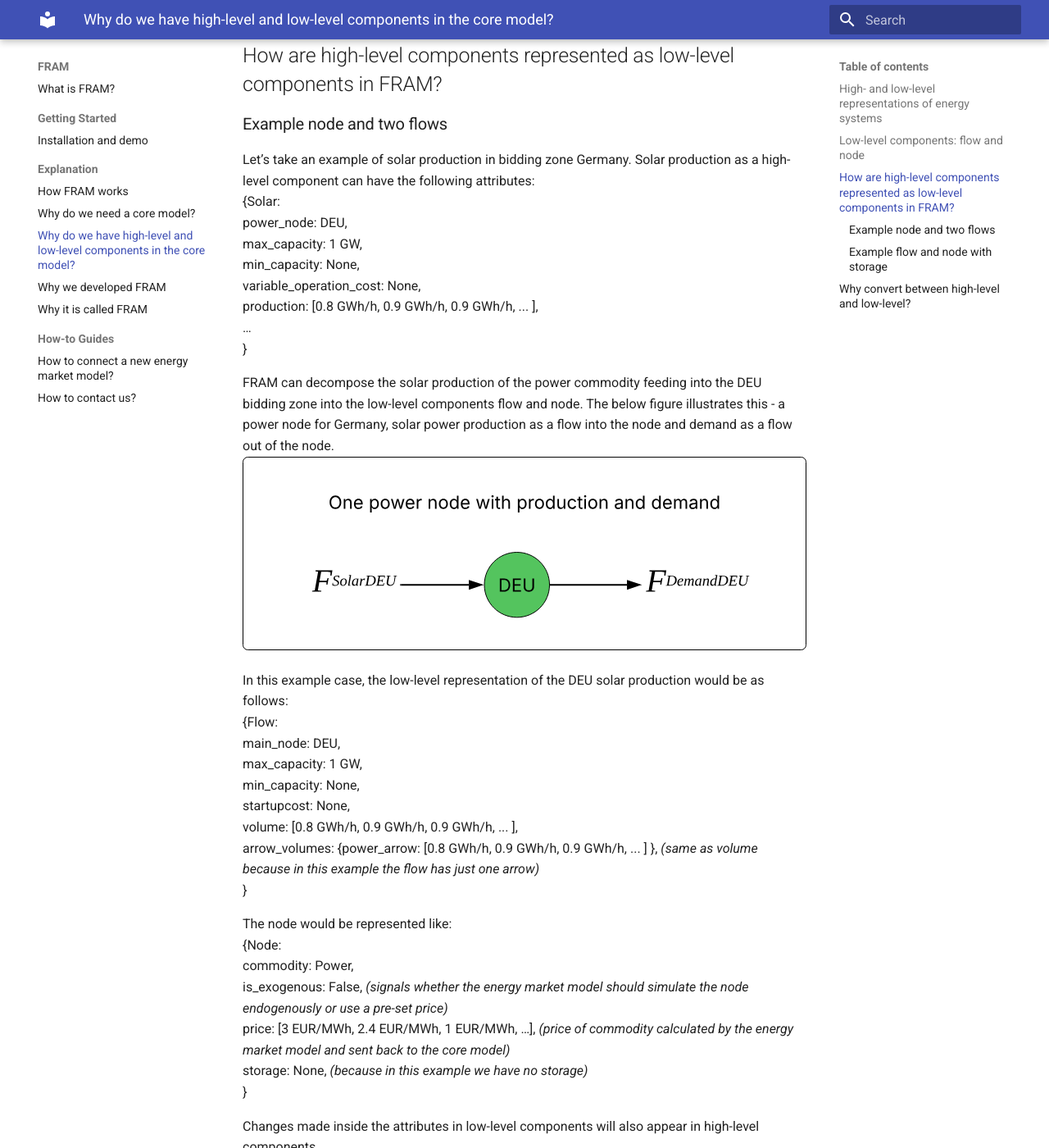
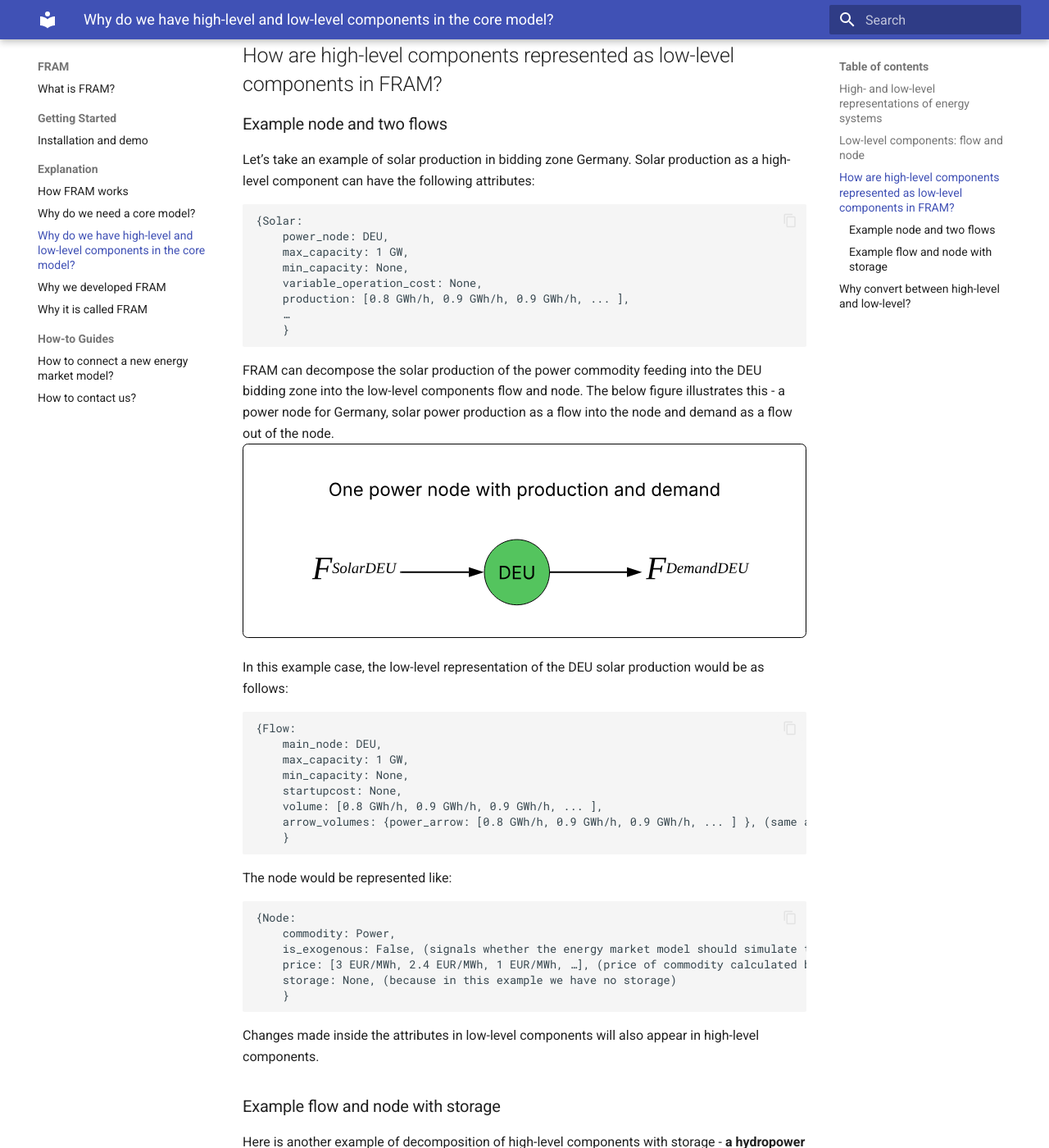
Before and after one commit to NVE/fram, an MkDocs documentation site: the page built from docs/why_components.md, in a window 1280 px wide and 1400 px high, scrolled down 860 px. Shown: the whole window at 82% size. Built offline with MkDocs 1.6.1 and Material for MkDocs 9.7.7, drawn with Linux system fonts in a browser that asks for light colours; the version menu is left out; some of the changed text lies outside the part shown.

Commit message:
Update docuentation

````diff
--- a/docs/tables/core_model_attribute_table.csv
+++ b/docs/tables/core_model_attribute_table.csv
@@ -1,3 +1,3 @@
-component,efficiency,startup_cost,min_capacity,…,
-plant 1,0.5,100,40,…,
-plant 2,0.4,150,50,…,
+component,efficiency,startup_cost,min_capacity,…
+plant 1,0.5,100,40,…
+plant 2,0.4,150,50,…
--- a/docs/why_components.md
+++ b/docs/why_components.md
@@ -14,6 +14,7 @@ Flows represent a commodity flow and can have arrow attributes that each describ
 
 ### Example node and two flows
 Let’s take an example of solar production in bidding zone Germany. Solar production as a high-level component can have the following attributes:
+```text
 {Solar:
     power_node: DEU,
     max_capacity: 1 GW,
@@ -22,27 +23,32 @@ Let’s take an example of solar production in bidding zone Germany. Solar produ
     production: [0.8 GWh/h, 0.9 GWh/h, 0.9 GWh/h, ... ],
     …
     }
+```
 
 FRAM can decompose the solar production of the power commodity feeding into the DEU bidding zone into the low-level components flow and node. The below figure illustrates this - a power node for Germany, solar power production as a flow into the node and demand as a flow out of the node.
 ![Illustration one node](img/low_level_one_node.svg)
 
 In this example case, the low-level representation of the DEU solar production would be as follows:
+```text
 {Flow:
     main_node: DEU,
     max_capacity: 1 GW,
     min_capacity: None,
     startupcost: None,
     volume: [0.8 GWh/h, 0.9 GWh/h, 0.9 GWh/h, ... ],
-    arrow_volumes: {power_arrow: [0.8 GWh/h, 0.9 GWh/h, 0.9 GWh/h, ... ] }, _(same as volume because in this example the flow has just one arrow)_
+    arrow_volumes: {power_arrow: [0.8 GWh/h, 0.9 GWh/h, 0.9 GWh/h, ... ] }, (same as volume because in this example the flow has just one arrow)
     }
+```
 
 The node would be represented like:
+```text
 {Node:
     commodity: Power,
-    is_exogenous: False, _(signals whether the energy market model should simulate the node endogenously or use a pre-set price)_
-    price: [3 EUR/MWh, 2.4 EUR/MWh, 1 EUR/MWh, …], _(price of commodity calculated by the energy market model and sent back to the core model)_
-    storage: None, _(because in this example we have no storage)_
+    is_exogenous: False, (signals whether the energy market model should simulate the node endogenously or use a pre-set price)
+    price: [3 EUR/MWh, 2.4 EUR/MWh, 1 EUR/MWh, …], (price of commodity calculated by the energy market model and sent back to the core model)
+    storage: None, (because in this example we have no storage)
     }
+```
 
 Changes made inside the attributes in low-level components will also appear in high-level components.
 
@@ -55,22 +61,26 @@ The figure below illustrates a low-level representation of a simple power system
 ![Illustration nodes two commodities](img/low_level_two_commodities.svg)
 
 The HPP node with storage above could have a low-level representation like:
+```text
 {Node:
     commodity: Hydropower,
     is_exogenous: False,
     price: [0.5, 1, 2, ...],
     storage: Storage(),
     },
+```
 
 where the Storage() component would have attributes like:
+```text
 {Storage:
     capacity: 1,000 MW,
-    volume: [10, 25, 2, ...], _(storage filling, actual or result)_
+    volume: [10, 25, 2, ...], (storage filling, actual or result)
     loss: 0.01,
-    reservoir_curve: [0.10, 0.15, 0.14 etc.], _(water level elevation to water volume)_
+    reservoir_curve: [0.10, 0.15, 0.14 etc.], (water level elevation to water volume)
     initial_storage_percentage: 0.72,
     ...
     }
+```
 
 ## Why convert between high-level and low-level?
 The main advantages of converting between high-level and low-level components are possibility to write more generic code for data calculations and compatibility with energy system models that already operate with low-level components:
````
Also changed, not shown: docs/why_core_model.md (+3 -0 lines).
